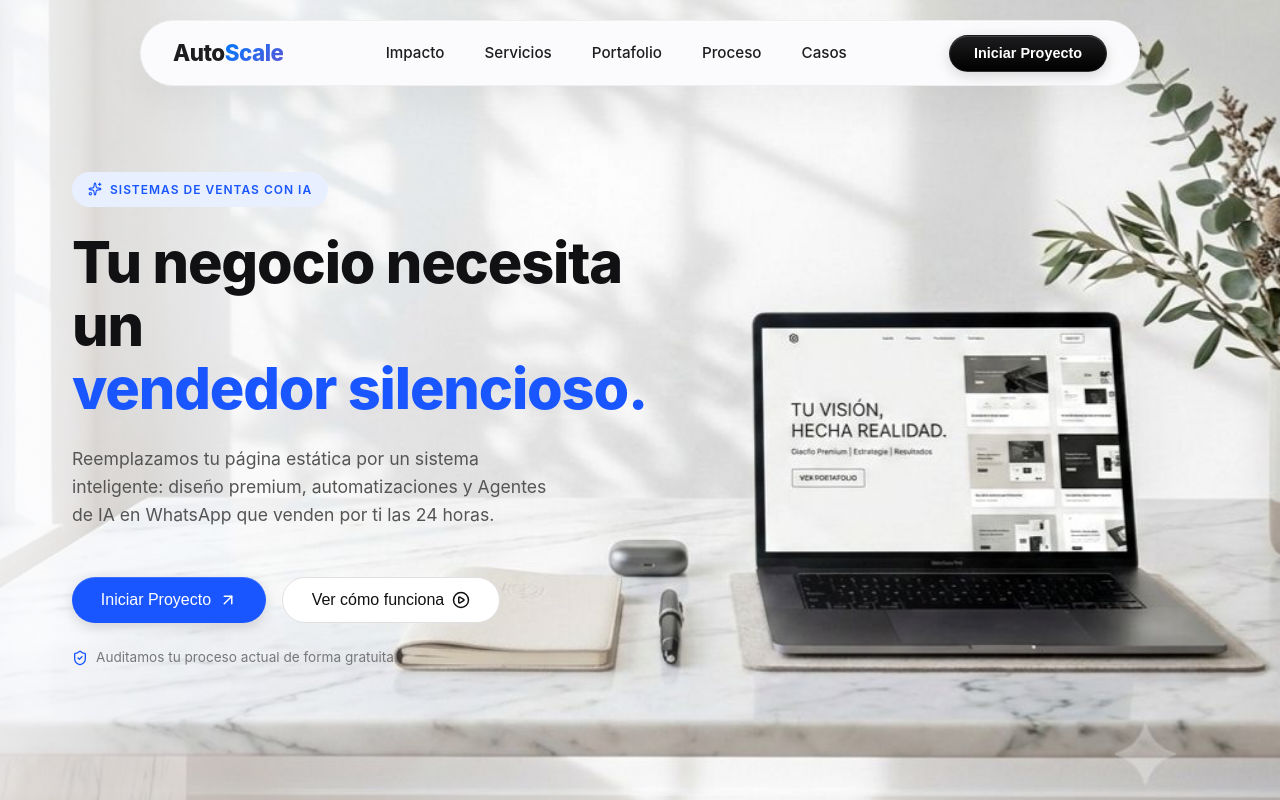
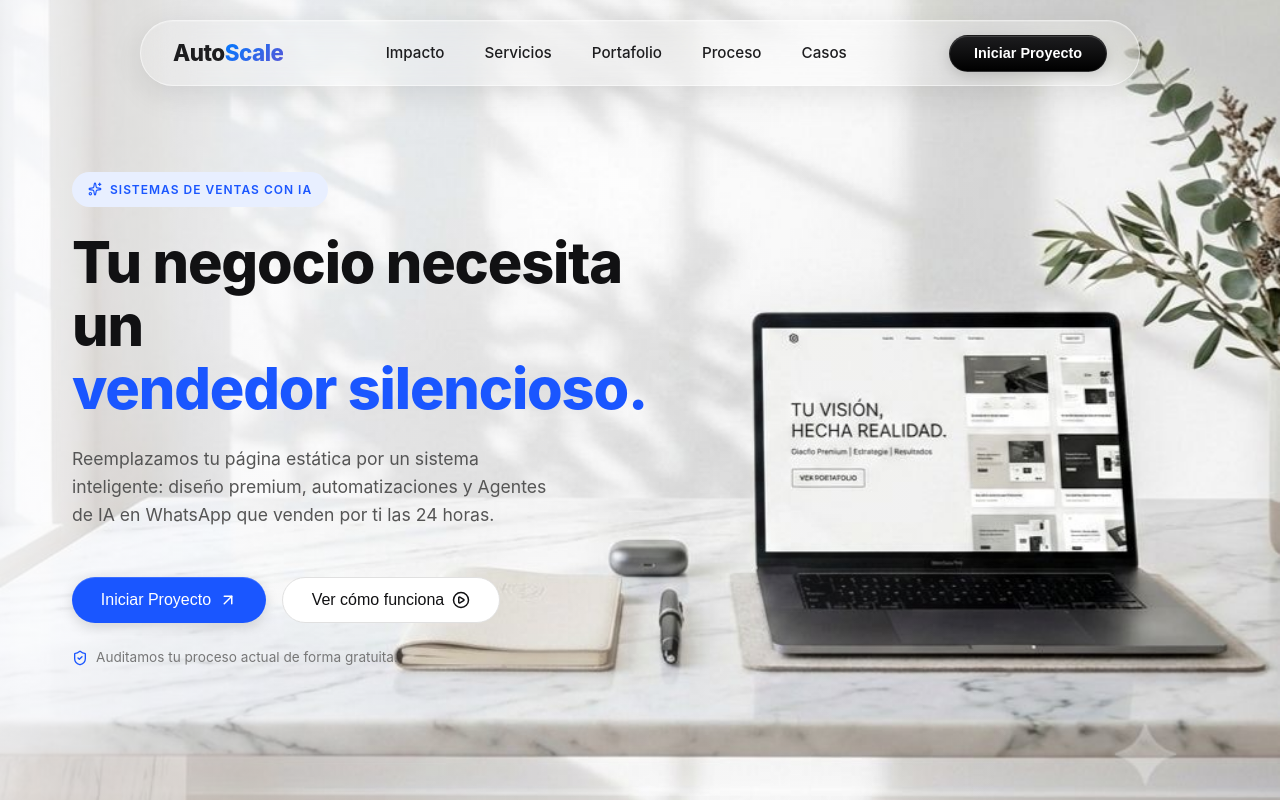
Before and after one commit to luk1311/AutoScale-agency, a React (Vite) app: page / in a window 1280 px wide. Shown: the top 800 px of the page. Built offline with nearby package versions, Linux system fonts and the light colour scheme; no server answers; the database is empty.

Commit message:
feat: add glassmorphism-inspired styles for main header component

```diff
--- a/src/components/Header.css
+++ b/src/components/Header.css
@@ -6,15 +6,15 @@
   max-width: 1000px;
   transform: translateX(-50%);
   z-index: 100;
-  background: rgba(251, 251, 253, 0.98); /* Increased opacity to prevent dark bleed-through */
-  backdrop-filter: blur(40px);
-  -webkit-backdrop-filter: blur(40px);
-  border: 1px solid rgba(0, 0, 0, 0.05);
+  background: rgba(255, 255, 255, 0.15); /* Translucent glass background */
+  backdrop-filter: blur(24px);
+  -webkit-backdrop-filter: blur(24px);
+  border: 1px solid rgba(255, 255, 255, 0.5); /* Distinct light border */
   border-radius: 100px;
   padding: 0.75rem 1rem;
   box-shadow:
-    0 20px 40px rgba(0, 0, 0, 0.05),
-    inset 0 1px 0 rgba(255, 255, 255, 0.4);
+    0 8px 32px rgba(0, 0, 0, 0.1),
+    inset 0 1px 0 rgba(255, 255, 255, 0.2);
   transition: all 0.3s ease;
 }
 
```
